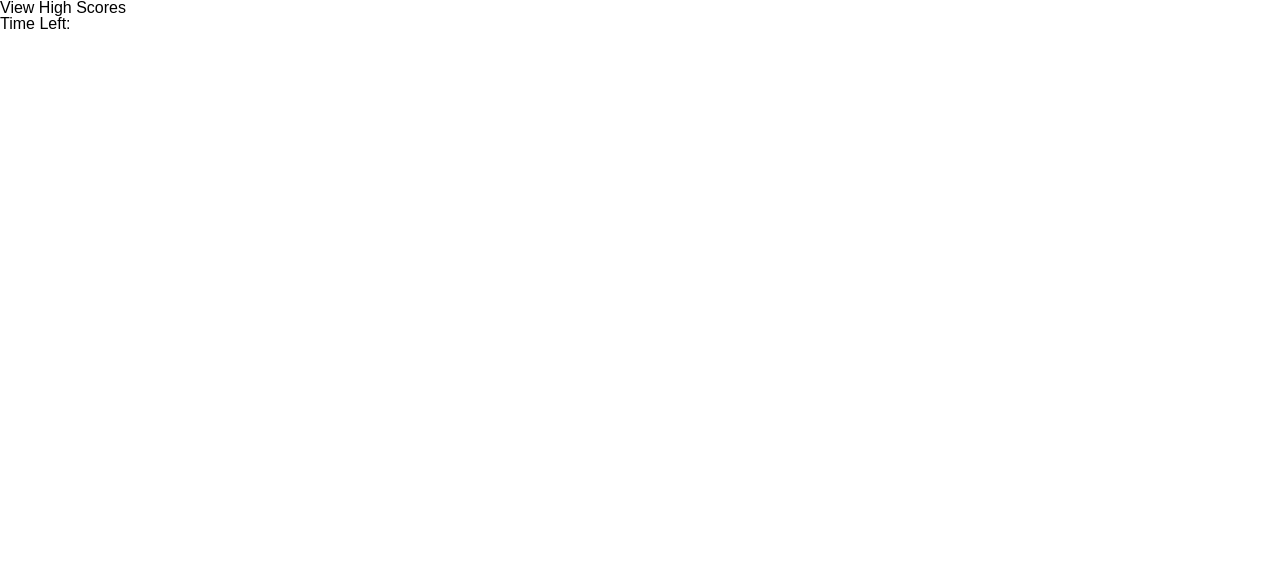
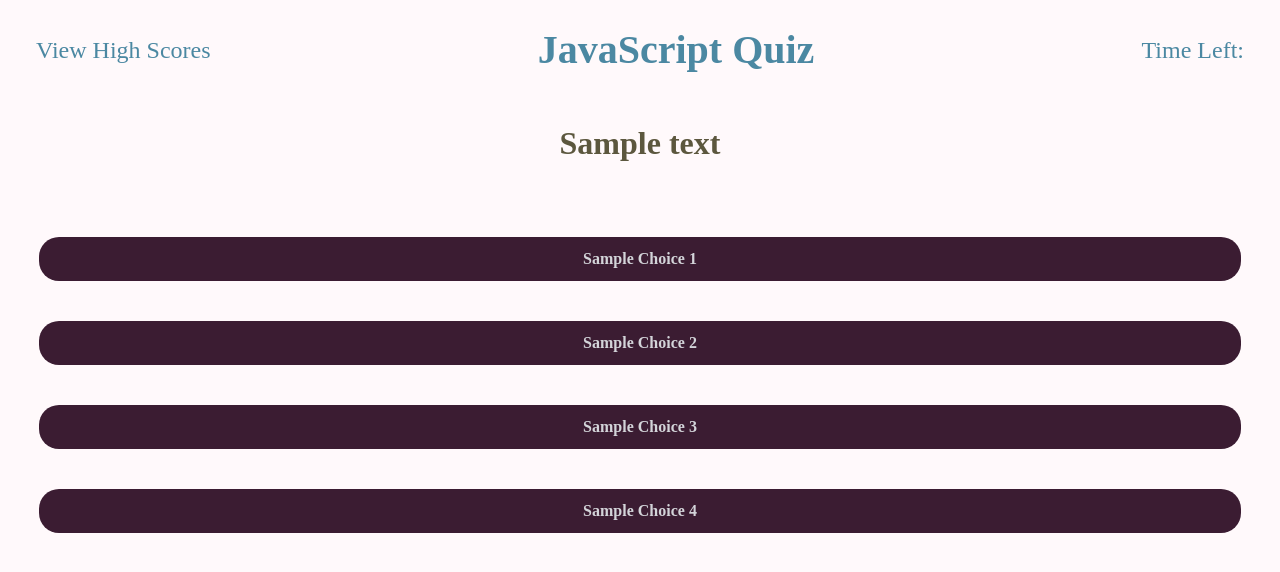
Before and after one commit to nambui17/Module-4-Challenge, a plain HTML site: page index.html in a window 1280 px wide. Drawn offline with Linux system fonts and the light colour scheme; a web font is replaced by a local one.

Commit message:
css edits and laying out buttons/areas for choices

```diff
--- a/assets/css/style.css
+++ b/assets/css/style.css
@@ -0,0 +1,87 @@
+:root {
+    --backgroundcolor: #FFF9FB;
+    --questionboxcolor: #3B1C32;
+    --choicetextcolor: #D3D4D9;
+    --headertextcolor: #4B88A2;
+    --questioncolor: #5C573E;
+}
+
+* {
+    font-family: 'PlayfairDisplay';
+    box-sizing: border-box;
+    padding: 0;
+    margin: 0;
+}
+
+body {
+    display:flex;
+    align-content: flex-start;
+    background-color: var(--backgroundcolor);
+    line-height: 1.5;
+    margin: 0;
+    padding: 0;
+    flex-flow: wrap;
+}
+
+header {
+    display:flex;
+    justify-content: space-between;
+    align-items: center;
+    padding: 12px 36px 12px 36px;
+    font-size: 24px;
+    color: var(--headertextcolor);
+    flex: 1 1 100%;
+    flex-wrap: wrap;
+    flex-direction: row;
+    height: 100px;
+}
+
+#titletext {
+    font-size: 40px;
+}
+
+main {
+    display: flex;
+    justify-content: center;
+    height: 200px;
+    flex-flow: wrap;
+    flex-direction: row;
+    margin: 1%;
+    padding: 0.5%;
+    width: 100%;
+}
+
+h2 {
+    display:flex;
+    flex: 1 1 100%;
+    color: var(--questioncolor);
+    flex-flow: wrap;
+    font-size: 32px;
+    justify-content: center;
+    padding-bottom: 50px;
+}
+
+#choicebox {
+    display:flex;
+    flex: 1 1 100%;
+    justify-content: center;
+}
+
+section ul {
+    display:flex;
+    flex: 1 1 50%;
+    flex-flow: wrap;
+}
+
+section ul b {
+    display: flex;
+    padding: 10px 20px 10px 20px;
+    width: 150px;
+    margin: 20px;
+    text-align: center;
+    justify-content: center;
+    border-radius: 20px;
+    flex: 1 1 50%;
+    color: var(--choicetextcolor);
+    background-color: var(--questionboxcolor);
+}
--- a/index.html
+++ b/index.html
@@ -14,20 +14,27 @@
     <link
         href="https://fonts.googleapis.com/css2?family=Crimson+Text&family=Playfair+Display:ital,wght@0,400;1,400;1,500&family=Qwitcher+Grypen&family=Roboto:wght@100&display=swap"
         rel="stylesheet">
+    <title>JavaScript Quiz</title>
 </head>
 
 <body>
     <!--Header box with nav links for view high scores, and timer-->
     <header>
-        <nav>View High Scores</nav>
+        <a>View High Scores</a>
+        <h1 id="titletext">JavaScript Quiz</h1>
         <section id="timer">Time Left: </section>
     </header>
     <!--Box to contain questions-->
     <main>
-        <h1 id="questiontext"></h1>
+        <h2 id="questiontext">Sample text</h1>
         <!--Section for multiple choice-->
-        <section>
-            <ul id="questions"></ul>
+        <section id="choicebox">
+            <ul id="questions">
+                <b id="choice1">Sample Choice 1</b>
+                <b id="choice2">Sample Choice 2</b>
+                <b id="choice3">Sample Choice 3</b>
+                <b id="choice4">Sample Choice 4</b>
+            </ul>
         </section>
     </main>
 </body>
```
